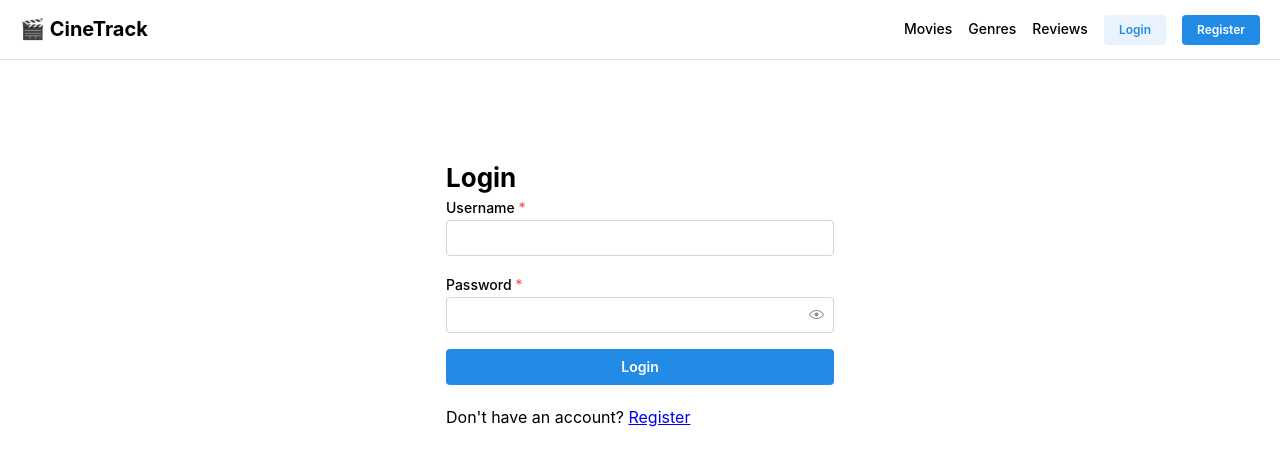
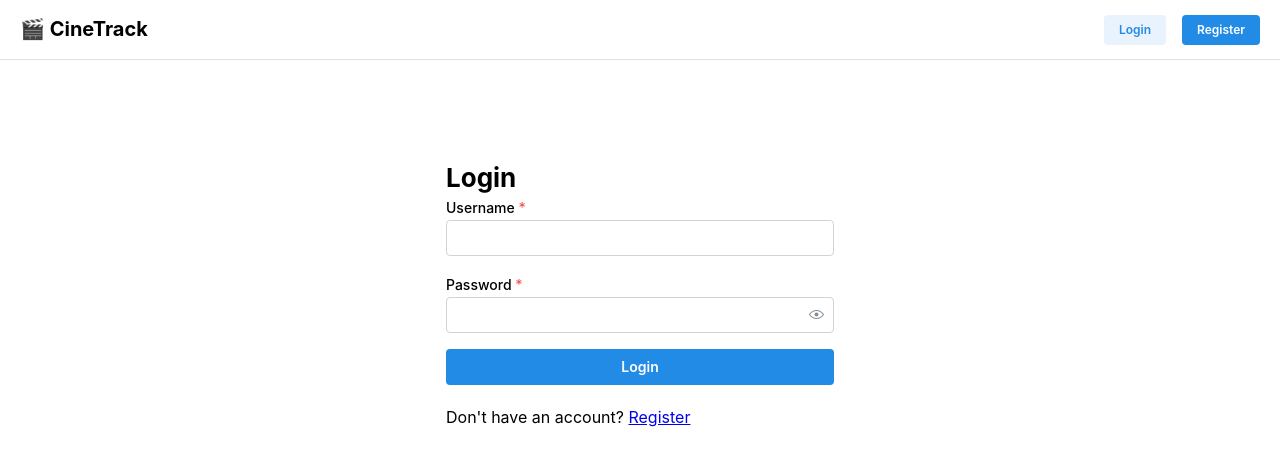
Before and after one commit to patelumangimeet/IFN666-Assessment, a React (Vite) app in the folder client/: page /login in a window 1280 px wide. Shown: the top 466 px of the page. Built offline with nearby package versions, Linux system fonts and the light colour scheme.

Commit message:
Update Layout.jsx to use AuthContext for authentication state

```diff
--- a/client/src/App.jsx
+++ b/client/src/App.jsx
@@ -7,15 +7,16 @@ import Reviews from './pages/Reviews'
 import Login from './pages/Login'
 import Register from './pages/Register'
 import NoPage from './pages/NoPage'
+import { ProtectedRoute } from './contexts/ProtectedRoute'
 
 function App() {
   return (
     <Routes>
       <Route path="/" element={<Layout />}>
         <Route index element={<Home />} />
-        <Route path="movies" element={<Movies />} />
-        <Route path="genres" element={<Genres />} />
-        <Route path="reviews" element={<Reviews />} />
+        <Route path="movies" element={<ProtectedRoute><Movies /></ProtectedRoute>} />
+        <Route path="genres" element={<ProtectedRoute><Genres /></ProtectedRoute>} />
+        <Route path="reviews" element={<ProtectedRoute><Reviews /></ProtectedRoute>} />
         <Route path="login" element={<Login />} />
         <Route path="register" element={<Register />} />
         <Route path="*" element={<NoPage />} />
--- /dev/null
+++ b/client/src/contexts/AuthContext.jsx
@@ -0,0 +1,57 @@
+import { createContext, useState, useContext, useEffect } from 'react';
+
+const AuthContext = createContext();
+
+export function AuthProvider({ children }) {
+  const [user, setUser] = useState(null);
+  const [token, setToken] = useState(null);
+  const [loading, setLoading] = useState(true);
+
+  // Check if user is already logged in on mount
+  useEffect(() => {
+    const savedToken = localStorage.getItem('token');
+    if (savedToken) {
+      setToken(savedToken);
+      // Optionally decode and set user data from token
+      try {
+        const userData = JSON.parse(localStorage.getItem('user'));
+        if (userData) {
+          setUser(userData);
+        }
+      } catch (e) {
+        console.error('Failed to parse user data', e);
+      }
+    }
+    setLoading(false);
+  }, []);
+
+  const login = (userData, authToken) => {
+    setUser(userData);
+    setToken(authToken);
+    localStorage.setItem('user', JSON.stringify(userData));
+    localStorage.setItem('token', authToken);
+  };
+
+  const logout = () => {
+    setUser(null);
+    setToken(null);
+    localStorage.removeItem('user');
+    localStorage.removeItem('token');
+  };
+
+  const isAuthenticated = () => !!token;
+
+  return (
+    <AuthContext.Provider value={{ user, token, loading, login, logout, isAuthenticated }}>
+      {children}
+    </AuthContext.Provider>
+  );
+}
+
+export function useAuth() {
+  const context = useContext(AuthContext);
+  if (!context) {
+    throw new Error('useAuth must be used within AuthProvider');
+  }
+  return context;
+}
--- /dev/null
+++ b/client/src/contexts/ProtectedRoute.jsx
@@ -0,0 +1,23 @@
+import { Navigate } from 'react-router-dom';
+import { useAuth } from './AuthContext';
+import { Loader, Container, Box } from '@mantine/core';
+
+export function ProtectedRoute({ children }) {
+  const { isAuthenticated, loading } = useAuth();
+
+  if (loading) {
+    return (
+      <Container size="md" style={{ marginTop: 100 }}>
+        <Box style={{ display: 'flex', justifyContent: 'center' }}>
+          <Loader />
+        </Box>
+      </Container>
+    );
+  }
+
+  if (!isAuthenticated()) {
+    return <Navigate to="/login" replace />;
+  }
+
+  return children;
+}
--- a/client/src/main.jsx
+++ b/client/src/main.jsx
@@ -4,12 +4,15 @@ import { BrowserRouter } from 'react-router-dom'
 import { MantineProvider } from '@mantine/core'
 import '@mantine/core/styles.css'
 import App from './App'
+import { AuthProvider } from './contexts/AuthContext'
 
 ReactDOM.createRoot(document.getElementById('root')).render(
   <React.StrictMode>
     <MantineProvider>
       <BrowserRouter>
-        <App />
+        <AuthProvider>
+          <App />
+        </AuthProvider>
       </BrowserRouter>
     </MantineProvider>
   </React.StrictMode>,
--- a/client/src/pages/Layout.jsx
+++ b/client/src/pages/Layout.jsx
@@ -1,20 +1,14 @@
-import { Outlet, Link, useLocation } from 'react-router-dom';
-import { AppShell, Header, Group, Button, NavLink, Text, Burger, Container } from '@mantine/core';
-import { useState, useEffect } from 'react';
+import { Outlet, Link, useNavigate } from 'react-router-dom';
+import { AppShell, Group, Button, Text } from '@mantine/core';
+import { useAuth } from '../contexts/AuthContext';
 
 export default function Layout() {
-  const [isLoggedIn, setIsLoggedIn] = useState(!!localStorage.getItem('token'));
-  const [opened, setOpened] = useState(false);
-  const location = useLocation();
-
-  useEffect(() => {
-    setIsLoggedIn(!!localStorage.getItem('token'));
-  }, [location]);
+  const { isAuthenticated, logout } = useAuth();
+  const navigate = useNavigate();
 
   const handleLogout = () => {
-    localStorage.removeItem('token');
-    localStorage.removeItem('userId');
-    setIsLoggedIn(false);
+    logout();
+    navigate('/login');
   };
 
   return (
@@ -27,6 +21,8 @@ export default function Layout() {
           🎬 CineTrack
         </Link>
         <Group gap="md" visibleFrom="sm">
+          {isAuthenticated() && (
+            <>
               <Link to="/movies" style={{ textDecoration: 'none', color: 'inherit' }}>
                 <Text size="sm" fw={500}>Movies</Text>
               </Link>
@@ -36,7 +32,9 @@ export default function Layout() {
               <Link to="/reviews" style={{ textDecoration: 'none', color: 'inherit' }}>
                 <Text size="sm" fw={500}>Reviews</Text>
               </Link>
-          {isLoggedIn ? (
+            </>
+          )}
+          {isAuthenticated() ? (
             <Button variant="light" size="xs" onClick={handleLogout}>Logout</Button>
           ) : (
             <>
--- a/client/src/pages/Login.jsx
+++ b/client/src/pages/Login.jsx
@@ -2,12 +2,14 @@ import { useState } from 'react';
 import axios from 'axios';
 import { useNavigate, Link } from 'react-router-dom';
 import { Container, TextInput, PasswordInput, Button, Stack, Title } from '@mantine/core';
+import { useAuth } from '../contexts/AuthContext';
 
 export default function Login() {
   const [username, setUsername] = useState('');
   const [password, setPassword] = useState('');
   const [error, setError] = useState('');
   const navigate = useNavigate();
+  const { login } = useAuth();
 
   const handleSubmit = async (e) => {
     e.preventDefault();
@@ -16,8 +18,7 @@ export default function Login() {
         username,
         password
       });
-      localStorage.setItem('token', res.data.data.token);
-      localStorage.setItem('userId', res.data.data.user._id);
+      login(res.data.data.user, res.data.data.token);
       navigate('/movies');
     } catch (err) {
       setError(err.response?.data?.error || 'Login failed');
--- a/client/src/pages/Register.jsx
+++ b/client/src/pages/Register.jsx
@@ -2,12 +2,14 @@ import { useState } from 'react';
 import axios from 'axios';
 import { useNavigate, Link } from 'react-router-dom';
 import { Container, TextInput, PasswordInput, Button, Stack, Title } from '@mantine/core';
+import { useAuth } from '../contexts/AuthContext';
 
 export default function Register() {
   const [username, setUsername] = useState('');
   const [password, setPassword] = useState('');
   const [error, setError] = useState('');
   const navigate = useNavigate();
+  const { login } = useAuth();
 
   const handleSubmit = async (e) => {
     e.preventDefault();
@@ -16,8 +18,7 @@ export default function Register() {
         username,
         password
       });
-      localStorage.setItem('token', res.data.data.token);
-      localStorage.setItem('userId', res.data.data.user._id);
+      login(res.data.data.user, res.data.data.token);
       navigate('/movies');
     } catch (err) {
       setError(err.response?.data?.error || 'Registration failed');
```
Lines whose indentation alone changed are shown as unchanged.
